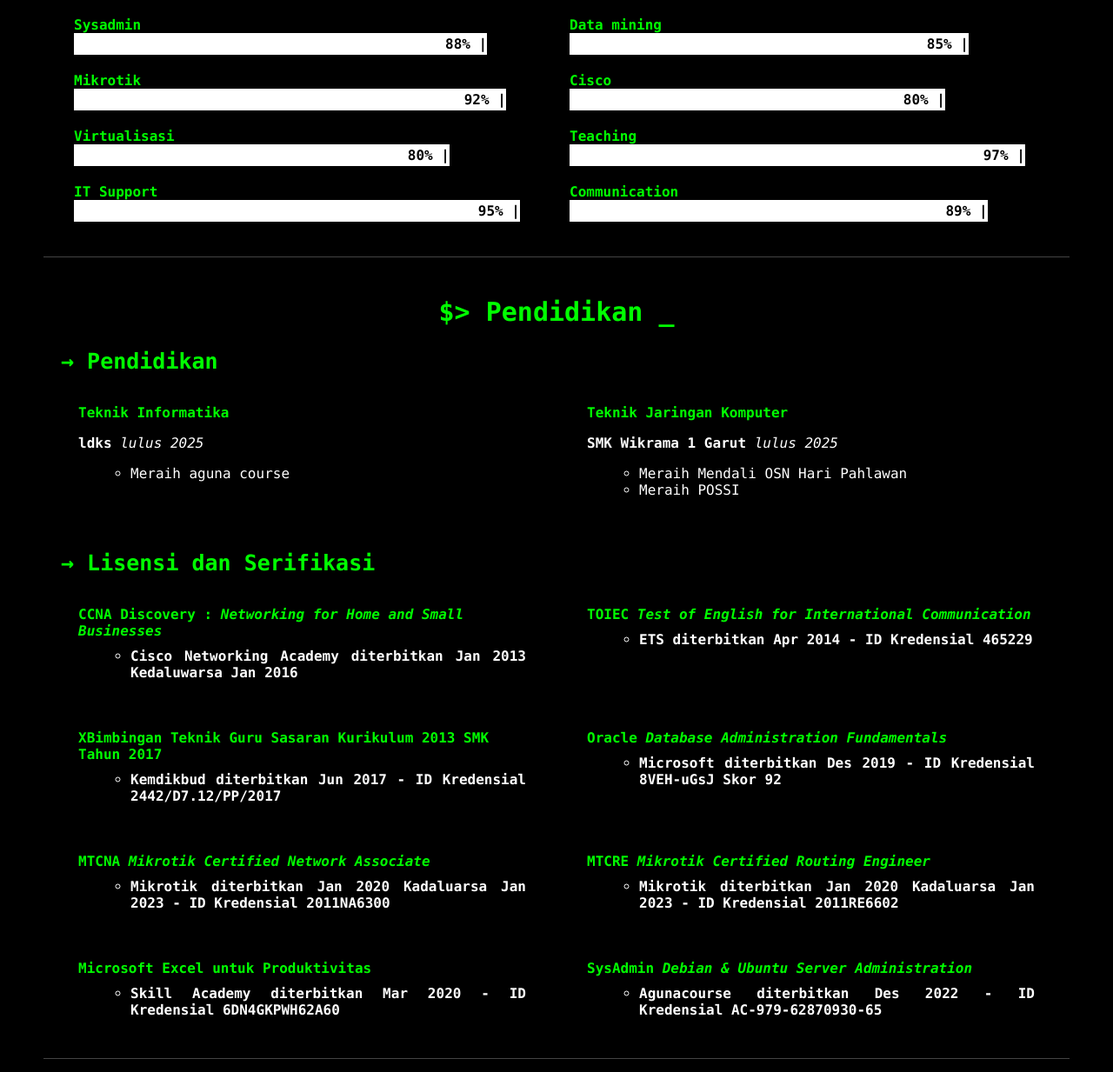
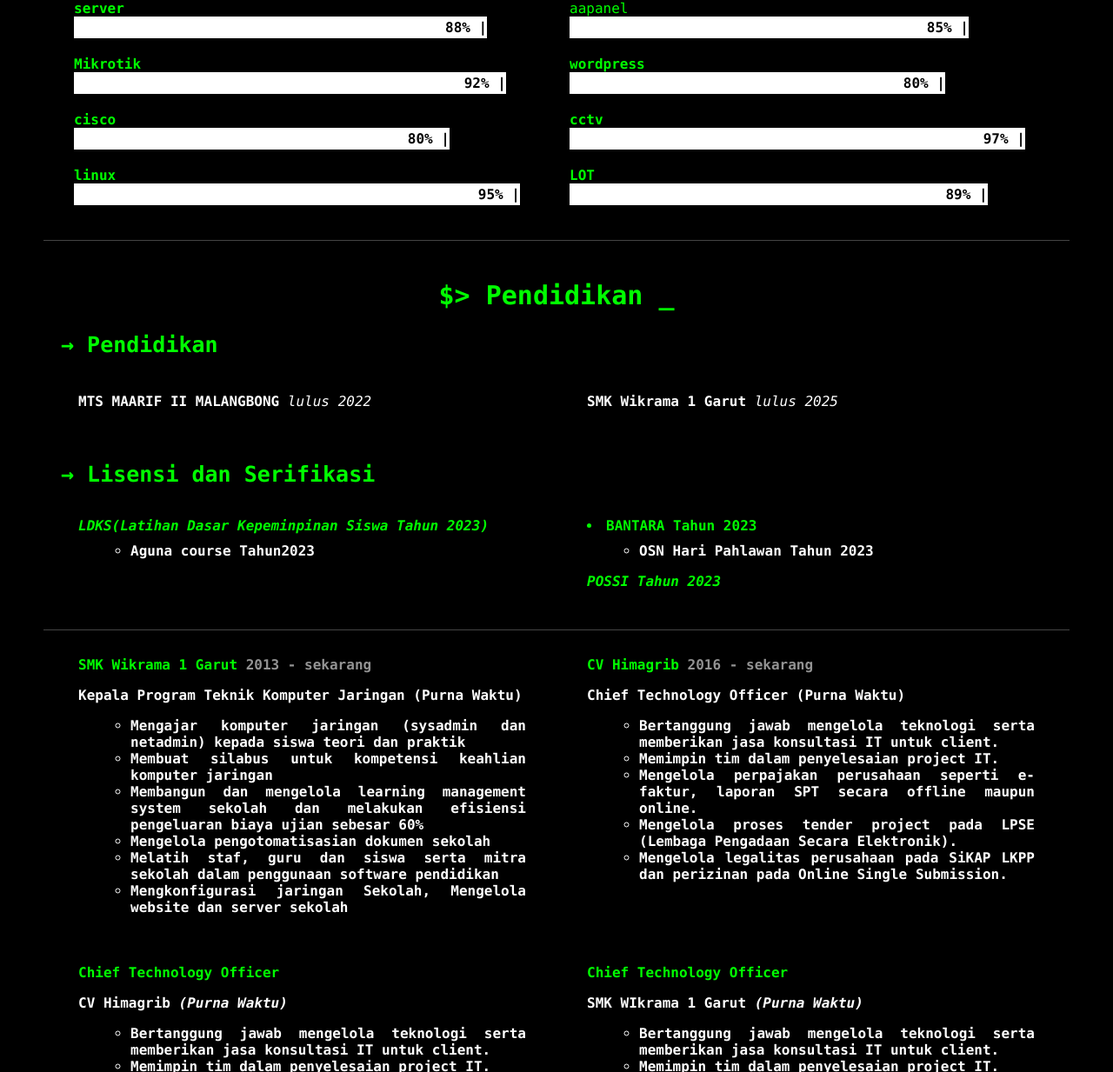
Before and after one commit to zidanalhasby/cv.digital, a plain HTML site: page index.html in a window 1280 px wide. Shown: the part 646-1879 px from the top of the page at 87% size. Drawn offline with Linux system fonts and the light colour scheme.

Commit message:
Update index.html

```diff
--- a/index.html
+++ b/index.html
@@ -48,7 +48,7 @@
 .</p>
             <p>Saya memiliki berbagai sertifikat keahlian yang saya peroleh melalui pelatihan offline maupun online. Saat ini, saya seorang pelajar di SMK WIKRAMA 1 GARUT .</p>
          </div>
-        <p class="keywords acak"> - Server - Mikrotik - Cisco - Linux - AAPanel - Wordpress - CCTV  - Team Leader -<br>- Digital Marketing - IoT - Smart City - Bardi -cyber security -</p>
+        <p class="keywords acak"> - Server - Mikrotik - Cisco - Linux - AAPanel - Wordpress - CCTV  -<br>- IoT - Smart City - Bardi -cyber security -</p>
         <div class="button-container">
             <button onclick="window.location.href='path_to_CV.pdf';">Unduh CV</button>
             <button onclick="window.location.href='#contact';">Hubungi Saya(085723564628) </button>
@@ -67,7 +67,7 @@
         <div class="skills-container">
             <div class="skills-column">
                 <div class="skill">
-                    <p>Sysadmin</p>
+                    <p>server</p>
                     <div class="skill-level" style="width: 88%;">88% |</div>
                 </div>
                 <div class="skill">
@@ -75,29 +75,29 @@
                     <div class="skill-level" style="width: 92%;">92% |</div>
                 </div>
                 <div class="skill">
-                    <p>Virtualisasi</p>
+                    <p>cisco</p>
                     <div class="skill-level" style="width: 80%;">80% |</div>
                 </div>
                 <div class="skill">
-                    <p>IT Support</p>
+                    <p>linux</p>
                     <div class="skill-level" style="width: 95%;">95% |</div>
                 </div>
             </div>
             <div class="skills-column">
                 <div class="skill">
-                    <p>Data mining</p>
+                    <p></p>aapanel</p>
                     <div class="skill-level" style="width: 85%;">85% |</div>
                 </div>
                 <div class="skill">
-                    <p>Cisco</p>
+                    <p>wordpress</p>
                     <div class="skill-level" style="width: 80%;">80% |</div>
                 </div>
                 <div class="skill">
-                    <p>Teaching</p>
+                    <p>cctv</p>
                     <div class="skill-level" style="width: 97%;">97% |</div>
                 </div>
                 <div class="skill">
-                    <p>Communication</p>
+                    <p>LOT</p>
                     <div class="skill-level" style="width: 89%;">89% |</div>
                 </div>
             </div>
@@ -112,20 +112,19 @@
 
             <div id="konten-2kolom">
                 <div class="position">
-                    <h4>Teknik Informatika</h4>
-                    <p><strong>ldks</strong> <i>lulus 2025</i></p>
+
+                    <p><strong>MTS MAARIF II MALANGBONG</strong> <i>lulus 2022</i></p>
                     <ul>
-                        <li>Meraih aguna course</li>
+
 
 
                     </ul>
                 </div>
                 <div class="position">
-                    <h4>Teknik Jaringan Komputer</h4>
+
                     <p><strong>SMK Wikrama 1 Garut</strong> <i>lulus 2025</i><p>
                     <ul>
-                        <li>Meraih Mendali OSN Hari Pahlawan</li>
-                        <li>Meraih POSSI</li>
+
 
                     </ul>
                 </div>
@@ -136,51 +135,28 @@
 
             <div id="konten-2kolom">
                 <div class="position">
-                    <h4>CCNA Discovery : <i>Networking for Home and Small Businesses</i><h4>
+                    <h4><i>LDKS(Latihan Dasar Kepeminpinan Siswa Tahun 2023)</i><h4>
                     <ul>
-                        <li><strong>Cisco Networking Academy</strong> diterbitkan Jan 2013 Kedaluwarsa Jan 2016</li>
+                        <li><strong>Aguna course Tahun2023</li>
                     </ul>
                 </div>
                 <div class="position">
-                    <h4>TOIEC<i> Test of English for International Communication</i><h4>
-                    <ul>
-                        <li><strong>ETS</strong> diterbitkan Apr 2014 - ID Kredensial 465229</li>
+                    <h4>
+                        <li><strong></strong> BANTARA Tahun 2023</li>
                     </ul>
                 </div>
                 <div class="position">
-                    <h4>XBimbingan Teknik Guru Sasaran Kurikulum 2013 SMK Tahun 2017<h4>
+                    <h4><h4>
                     <ul>
-                        <li><strong>Kemdikbud</strong> diterbitkan Jun 2017 - ID Kredensial 2442/D7.12/PP/2017</li>
+                        <li><strong> OSN Hari Pahlawan Tahun 2023</li>
                     </ul>
                 </div>
                 <div class="position">
-                    <h4>Oracle<i> Database Administration Fundamentals</i><h4>
+                    <h4><i> POSSI Tahun 2023</i><h4>
                     <ul>
-                        <li><strong>Microsoft</strong> diterbitkan Des 2019 - ID Kredensial 8VEH-uGsJ Skor 92</li>
-                    </ul>
+
                 </div>
-                <div class="position">
-                    <h4>MTCNA<i> Mikrotik Certified Network Associate</i><h4>
-                    <ul>
-                        <li><strong>Mikrotik</strong> diterbitkan Jan 2020 Kadaluarsa Jan 2023 - ID Kredensial 2011NA6300</li>
-                    </ul>
-                </div>
-                <div class="position">
-                    <h4>MTCRE<i> Mikrotik Certified Routing Engineer</i><h4>
-                    <ul>
-                        <li><strong>Mikrotik</strong> diterbitkan Jan 2020 Kadaluarsa Jan 2023 - ID Kredensial 2011RE6602</li>
-                    </ul>
-                </div>
-                <div class="position">
-                    <h4>Microsoft Excel untuk Produktivitas<h4>
-                    <ul>
-                        <li><strong>Skill Academy</strong> diterbitkan Mar 2020 - ID Kredensial 6DN4GKPWH62A60</li>
-                    </ul>
-                </div>
-                <div class="position">
-                    <h4>SysAdmin<i> Debian & Ubuntu Server Administration</i><h4>
-                    <ul>
-                        <li><strong>Agunacourse</strong> diterbitkan Des 2022 - ID Kredensial AC-979-62870930-65</li>
+                <di
                     </ul>
                 </div>
             </div>
```
